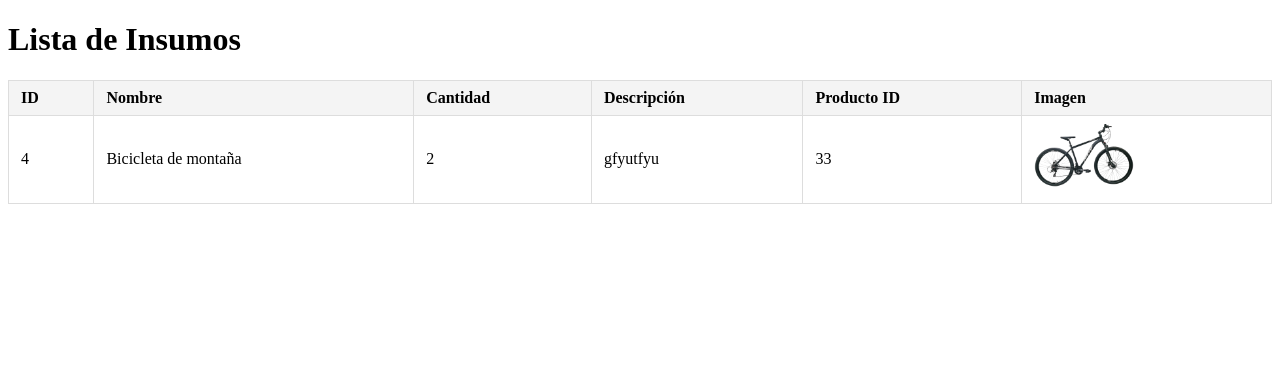
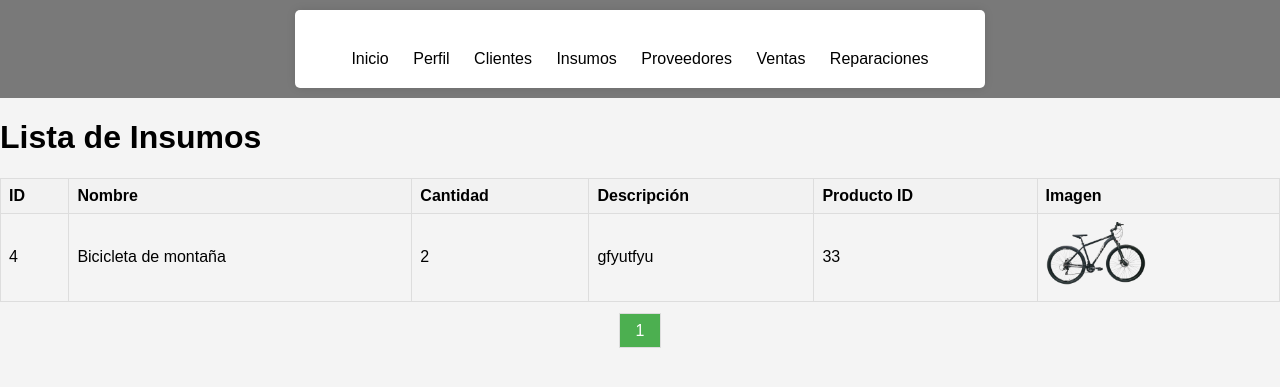
Before and after one commit to paduasamper/thunderbike, a PHP site: page /insumos.php in a window 1280 px wide. Shown: the top 387 px of the page. Run offline with PHP 8.4, Linux system fonts and the light colour scheme; data comes from the database, SQL or seed files in the repository; both versions use the stored data as it was after the commit.

Commit message:
arreglos javier

```diff
--- a/insumos.php
+++ b/insumos.php
@@ -11,8 +11,34 @@ try {
     // Establecer el modo de error de PDO a excepción
     $pdo->setAttribute(PDO::ATTR_ERRMODE, PDO::ERRMODE_EXCEPTION);
 
-    // Consulta para obtener todos los registros de la tabla 'insumos'
-    $sql = "SELECT * FROM insumos";
+    // Número de insumos por página
+    $insumosPorPagina = 5;
+
+    // Obtener el número total de registros
+    $sqlTotal = "SELECT COUNT(*) FROM insumos";
+    $stmtTotal = $pdo->prepare($sqlTotal);
+    $stmtTotal->execute();
+    $totalInsumos = $stmtTotal->fetchColumn();
+
+    // Asegurarse de que haya insumos disponibles
+    if ($totalInsumos === false) {
+        throw new Exception('Error al obtener el total de insumos.');
+    }
+
+    // Calcular el total de páginas
+    $totalPaginas = ceil($totalInsumos / $insumosPorPagina);
+
+    // Obtener la página actual desde la URL, por defecto es 1
+    $paginaActual = isset($_GET['pagina']) ? (int)$_GET['pagina'] : 1;
+    // Asegurarse de que la página actual esté dentro del rango válido
+    if ($paginaActual < 1) $paginaActual = 1;
+    if ($paginaActual > $totalPaginas) $paginaActual = $totalPaginas;
+
+    // Calcular el offset para la consulta
+    $offset = ($paginaActual - 1) * $insumosPorPagina;
+
+    // Consulta para obtener los registros con paginación
+    $sql = "SELECT * FROM insumos LIMIT $insumosPorPagina OFFSET $offset";
     $stmt = $pdo->prepare($sql);
     $stmt->execute();
 
@@ -20,10 +46,11 @@ try {
     $insumos = $stmt->fetchAll(PDO::FETCH_ASSOC);
 } catch (PDOException $e) {
     echo 'Error de conexión: ' . $e->getMessage();
+} catch (Exception $e) {
+    echo 'Error: ' . $e->getMessage();
 }
 
 ?>
-
 <!DOCTYPE html>
 <html lang="es">
 <head>
@@ -32,7 +59,7 @@ try {
     <title>Lista de Insumos</title>
     <style>
         table {
-            width: 100%;
+            width: 50%;
             border-collapse: collapse;
         }
         th, td {
@@ -40,18 +67,139 @@ try {
             border: 1px solid #ddd;
             text-align: left;
         }
-        th {
-            background-color: #f4f4f4;
+        .insumo-imagen {
+        width: 100px;  /* Ajusta el ancho de la imagen */
+        height: auto; /* Mantiene la proporción de la imagen */
+    }
+        body {
+        font-family: Arial, sans-serif;
+        background-color: #f4f4f4;
+        margin: 0;
+        overflow-y: scroll;
+        position: relative;
         }
-        img {
-            max-width: 100px; /* Limitar el tamaño de la imagen */
-            height: auto;
+    .navtop {
+        background-color: rgba(0, 0, 0, 0.5);
+        padding: 10px;
+        text-align: center;
+        position: relative;
+        z-index: 2;
+    }
+
+    .navtop a {
+        color: black;
+        text-decoration: none;
+        margin: 0 10px;
+    }
+
+    .navtop a:hover {
+        color: goldenrod;
+    }
+    .container {
+      max-width: 650px;
+      margin: auto;
+      overflow: hidden;
+      background-color: #fff;
+      border-radius: 5px;
+      box-shadow: 0 0 10px rgba(0, 0, 0, 0.1);
+      padding: 20px;
+      position: relative;
+      z-index: 2;
+    }
+    h2 {
+      margin-bottom: 10px;
+    }
+    form {
+      margin-bottom: 10px;
+      display: none;
+    }
+
+    textarea {
+      height: 100px;
+      resize: vertical;
+    }
+
+    .button-container {
+      margin-top: 20px;
+    }
+    .button-container button {
+      background-color: #333;
+      color: #fff;
+      padding: 5px 15px;
+      border-radius: 5px;
+      cursor: pointer;
+      text-decoration: none;
+    }
+    .button-container button:hover {
+      background-color: #555;
+    }
+    #background-video {
+      position: fixed;
+      top: 0;
+      left: 0;
+      width: 100%;
+      height: 100%;
+      object-fit: cover;
+      z-index: 1;
+    }
+    table {
+      width: 100%;
+      border-collapse: collapse;
+    }
+    th, td {
+      border: 1px solid #ddd;
+      padding: 8px;
+      text-align: left;
+    }
+    th {
+      background-color: #f2f2f2;
+    }
+    tr:nth-child(even) {
+      background-color: #f9f9f9;
+    }
+    .show-form {
+      display: block;
+      margin-top: 20px;
+    }
+            /* Estilos de la paginación */
+            .pagination {
+            text-align: center;
+            margin-top: 20px;
+        }
+        .pagination a {
+            padding: 8px 16px;
+            margin: 0 4px;
+            text-decoration: none;
+            border: 1px solid #ddd;
+            color: #333;
+        }
+        .pagination a:hover {
+            background-color: #ddd;
+        }
+        .pagination .active {
+            background-color: #4CAF50;
+            color: white;
         }
     </style>
 </head>
 <body>
+<nav class="navtop">
+    <div>
+        <div class="container">
+            <div class="button-container">
+            <a href="inicio.php" id="indexBtn" class="button">Inicio</a>
+                <a href="perfil.php" id="perfilBtn" class="button">Perfil</a>
+                    <a href="clientes.php" id="clientesBtn" class="button">Clientes</a>
+                    <a href="insumos.php" id="insumosBtn" class="button">Insumos</a>
+                    <a href="proveedores.php" id="proveedoresBtn" class="button">Proveedores</a>
+                    <a href="ventas.php" id="ventasBtn" class="button">Ventas</a>
+                    <a href="reparaciones.php" id="reparacionesBtn" class="button">Reparaciones</a>
+            </div>
+        </div>
+    </div>
+</nav>
 
-    <h1>Lista de Insumos</h1>
+<h1>Lista de Insumos</h1>
 
     <table>
         <thead>
@@ -75,7 +223,7 @@ try {
                         <td><?php echo htmlspecialchars($insumo['producto_id']); ?></td>
                         <td>
                             <?php if (!empty($insumo['imagen'])): ?>
-                                <img src="uploads/<?php echo htmlspecialchars($insumo['imagen']); ?>" alt="Imagen del insumo">
+                                <img src="uploads/<?php echo htmlspecialchars($insumo['imagen']); ?>" alt="Imagen del insumo" class="insumo-imagen">
                             <?php else: ?>
                                 Sin imagen
                             <?php endif; ?>
@@ -90,5 +238,15 @@ try {
         </tbody>
     </table>
 
+    <!-- Paginación -->
+    <div class="pagination">
+        <?php
+        // Enlaces de paginación
+        for ($i = 1; $i <= $totalPaginas; $i++) {
+            $activeClass = ($i == $paginaActual) ? 'active' : '';
+            echo "<a href='insumos.php?pagina=$i' class='$activeClass'>$i</a>";
+        }
+        ?>
+    </div>
 </body>
 </html>
--- a/proveedores.php
+++ b/proveedores.php
@@ -162,7 +162,7 @@
                     <a href="inicio.php" id="indexBtn" class="button">Inicio</a>
                     <a href="perfil.php" id="perfilBtn" class="button">Perfil</a>
                     <a href="clientes.php" id="clientesBtn" class="button">Clientes</a>
-                    <a href="productos.php" id="productosBtn" class="button">Productos</a>
+                    <a href="insumos.php" id="InsumosBtn" class="button">Insumos</a>
                     <a href="proveedores.php" id="proveedoresBtn" class="button active">Proveedores</a>
                     <a href="ventas.php" id="ventasBtn" class="button">Ventas</a>
                     <a href="reparaciones.php" id="reparacionesBtn" class="button">Reparaciones</a>
--- a/reparaciones.php
+++ b/reparaciones.php
@@ -183,7 +183,7 @@ ob_end_flush(); // Liberar el almacenamiento en búfer de salida y enviar el con
         <a href="inicio.php" id="indexBtn" class="button">Inicio</a>
         <a href="perfil.php" id="perfilBtn" class="button">Perfil</a>
         <a href="clientes.php" id="clientesBtn" class="button">Clientes</a>
-        <a href="productos.php" id="productosBtn" class="button">Productos</a>
+        <a href="insumos.php" id="InsumosBtn" class="button">Insumos</a>
         <a href="proveedores.php" id="proveedoresBtn" class="button">Proveedores</a>
         <a href="ventas.php" id="ventasBtn" class="button">Ventas</a>
         <a href="reparaciones.php" id="reparacionesBtn" class="button">Reparaciones</a>
--- a/servidor.php
+++ b/servidor.php
@@ -96,7 +96,7 @@ if (isset($_POST['login_user'])) {
           }
           exit();
       } else {
-          array_push($errors, "Combinación incorrecta de nombre de usuario/contraseña");
+          array_push($errors, "Combinación incorrecta de nombre de Usuario/Contraseña");
       }
   }
 }
--- a/vendedor/productos.php
+++ b/vendedor/productos.php
@@ -38,7 +38,7 @@ class ConexionProductos {
     // Crear un nuevo producto
 // Crear un nuevo producto y reflejarlo en la tabla de insumos
 public function crearProducto($nombre, $descripcion, $precio, $cantidad, $imagenArchivo) {
-    $directorio = "uploads/";
+    $directorio = "..\uploads/";
 
     // Verificar si la carpeta 'uploads' existe, y si no, crearla
     if (!is_dir($directorio)) {
--- a/vendedor/ventas.php
+++ b/vendedor/ventas.php
@@ -237,7 +237,7 @@ ob_end_flush(); // Liberar el almacenamiento en búfer de salida y enviar el con
     </nav>
 
     <video id="background-video" autoplay muted loop>
-        <source src="img/ventas.mp4" type="video/mp4">
+        <source src="..\img/ventas.mp4" type="video/mp4">
         Tu navegador no admite la etiqueta de video.
     </video>
     <br>
@@ -274,8 +274,8 @@ ob_end_flush(); // Liberar el almacenamiento en búfer de salida y enviar el con
                 echo "<td>" . htmlspecialchars($row["fecha_venta"]) . "</td>";
                 echo "<td>" . htmlspecialchars($row["nombre_vendedor"]) . "</td>";
                 echo "<td>
-                        <a href='controladores/editar_venta.php?id=" . htmlspecialchars($row["id"]) . "' class='btn'>Editar</a>
-                        <a href='controladores/eliminar_venta.php?id=" . htmlspecialchars($row["id"]) . "' class='btn' onclick='return confirm(\"¿Estás seguro de que deseas eliminar esta venta?\");'>Eliminar</a>
+                        <a href='..\controladores/editar_venta.php?id=" . htmlspecialchars($row["id"]) . "' class='btn'>Editar</a>
+                        <a href='..\controladores/eliminar_venta.php?id=" . htmlspecialchars($row["id"]) . "' class='btn' onclick='return confirm(\"¿Estás seguro de que deseas eliminar esta venta?\");'>Eliminar</a>
                     </td>";
                 echo "</tr>";
             }
--- a/ventas.php
+++ b/ventas.php
@@ -228,7 +228,7 @@ ob_end_flush(); // Liberar el almacenamiento en búfer de salida y enviar el con
                     <a href="inicio.php" id="indexBtn" class="button">Inicio</a>
                     <a href="perfil.php" id="perfilBtn" class="button">Perfil</a>
                     <a href="clientes.php" id="clientesBtn" class="button">Clientes</a>
-                    <a href="productos.php" id="productosBtn" class="button">Productos</a>
+                    <a href="insumos.php" id="InsumosBtn" class="button">Insumos</a>
                     <a href="proveedores.php" id="proveedoresBtn" class="button">Proveedores</a>
                     <a href="ventas.php" id="ventasBtn" class="button">Ventas</a>
                     <a href="reparaciones.php" id="reparacionesBtn" class="button">Reparaciones</a>
```
Also changed, not shown: clientes.php (+17 -11 lines), inicio.php (+1 -6 lines), logeo.php (+1 -11 lines), thunderbike.sql (+52 -45 lines), facturacion.php (deleted), vendedor/uploads/BICI MUESTRA.webp (added), vendedor/uploads/CASCO DE MUESTRA.jpg.webp (added), vendedor/uploads/bicleta de muestra.jpg (added), vendedor/uploads/mt.png (added), vendedor/uploads/tx.png (added).
